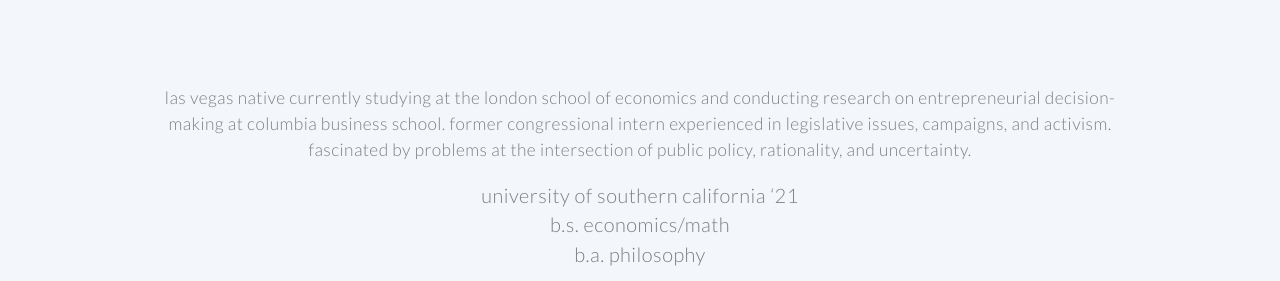
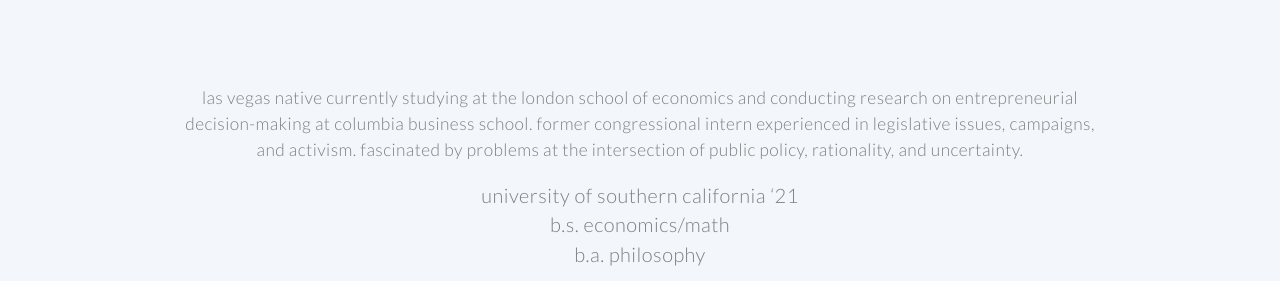
Before and after one commit to saragong/saragong.github.io, a Jekyll site: the page built from index.html, in a window 1280 px wide and 900 px high, scrolled down 615 px. Shown: the part 169-450 px from the top of the window. Built offline with Jekyll 4.4.1, drawn with Linux system fonts in a browser that asks for light colours.

Commit message:
mobile-friendly spacing

```diff
--- a/index.html
+++ b/index.html
@@ -10,7 +10,7 @@
 					<h2><strong>about</strong></h2>
 				</header>
 				<section class="special container">
-					<h5>las vegas native currently studying at the london school of economics and conducting research on entrepreneurial decision-making at columbia business school. former congressional intern experienced in legislative issues, campaigns, and activism. fascinated by problems at the intersection of public policy, rationality, and uncertainty.</h5>
+					<h5 style="padding: 0 1em">las vegas native currently studying at the london school of economics and conducting research on entrepreneurial decision-making at columbia business school. former congressional intern experienced in legislative issues, campaigns, and activism. fascinated by problems at the intersection of public policy, rationality, and uncertainty.</h5>
 
 					<!-- first section: education and resume -->
 					<section class="wrapper style1 container special">
@@ -46,7 +46,7 @@
 													<p>(working paper)</p>
 													<p>with Jorge Guzman</p>
 												</header>
-												<p>In contrast to the traditional model of the firm, a startup is fundamentally inseparable from its founder. This paper demonstrates that the strategic decisions of startups are determined by a tradeoff between the conflicting professional and personal motivations of their founders. Drawing from identity salience theory, we model the utility function of entrepreneurs and derive theoretical insights into empirically-observed patterns of behavior...</p>
+												<p style="text-align:center">In contrast to the traditional model of the firm, a startup is fundamentally inseparable from its founder. This paper demonstrates that the strategic decisions of startups are determined by a tradeoff between the conflicting professional and personal motivations of their founders. Drawing from identity salience theory, we model the utility function of entrepreneurs and derive theoretical insights into empirically-observed patterns of behavior...</p>
 											</section>
 
 									</div>
@@ -58,7 +58,7 @@
 													<p>(in review)</p>
 													<p>with Andrea Belz and Fernando Zapatero</p>
 												</header>
-												<p>We study financing and early strategic decisions of firms formed by entrepreneurs in university spinoffs (USOs), using a population of participants of the Innovation Corps ("I-Corps") program who subsequently apply for Small Business Innovation Research (SBIR) public grants. We find that teams that submit more SBIR applications and contribute their own capital have a higher probability of obtaining friends and family (FF) funding...</p>
+												<p style="text-align:center">We study financing and early strategic decisions of firms formed by entrepreneurs in university spinoffs (USOs), using a population of participants of the Innovation Corps ("I-Corps") program who subsequently apply for Small Business Innovation Research (SBIR) public grants. We find that teams that submit more SBIR applications and contribute their own capital have a higher probability of obtaining friends and family (FF) funding...</p>
 											</section>
 
 									</div>
@@ -76,7 +76,7 @@
 												<header>
 													<h3><a href="https://github.com/saragong/bblocks">bblocks</a></h3>
 												</header>
-												<p>bblocks is an R package designed to prepare data for blocked, or stratified, randomization. Given a minimum block size and a set of covariates, bblocks efficiently partitions the covariate space into subgroups with reduced heterogeneity.</p>
+												<p style="text-align:center">bblocks is an R package designed to prepare data for blocked, or stratified, randomization. Given a minimum block size and a set of covariates, bblocks efficiently partitions the covariate space into subgroups with reduced heterogeneity.</p>
 											</section>
 
 									</div>
```
